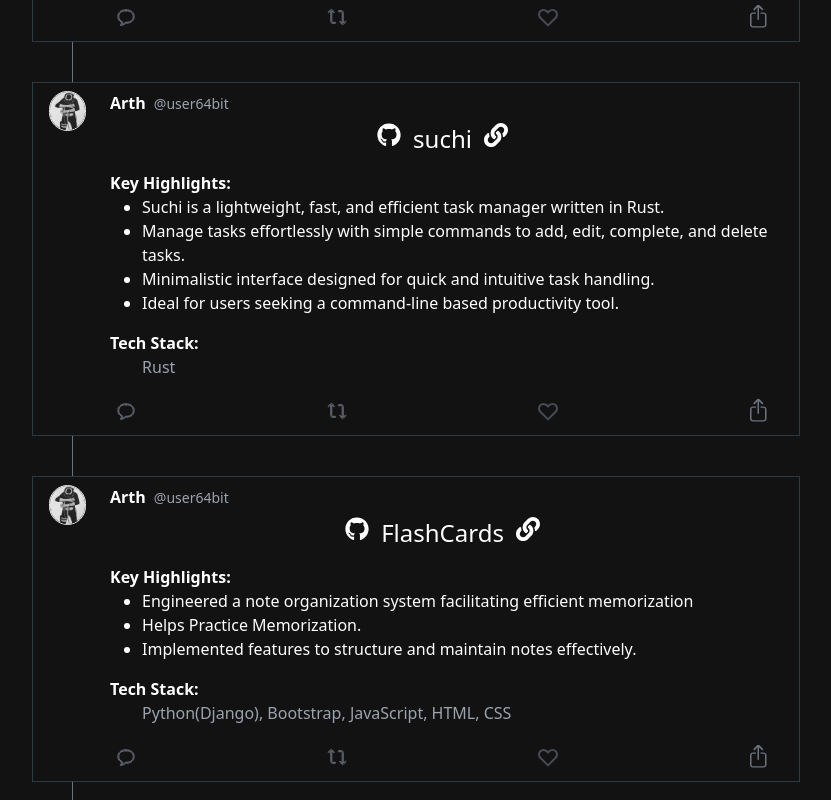
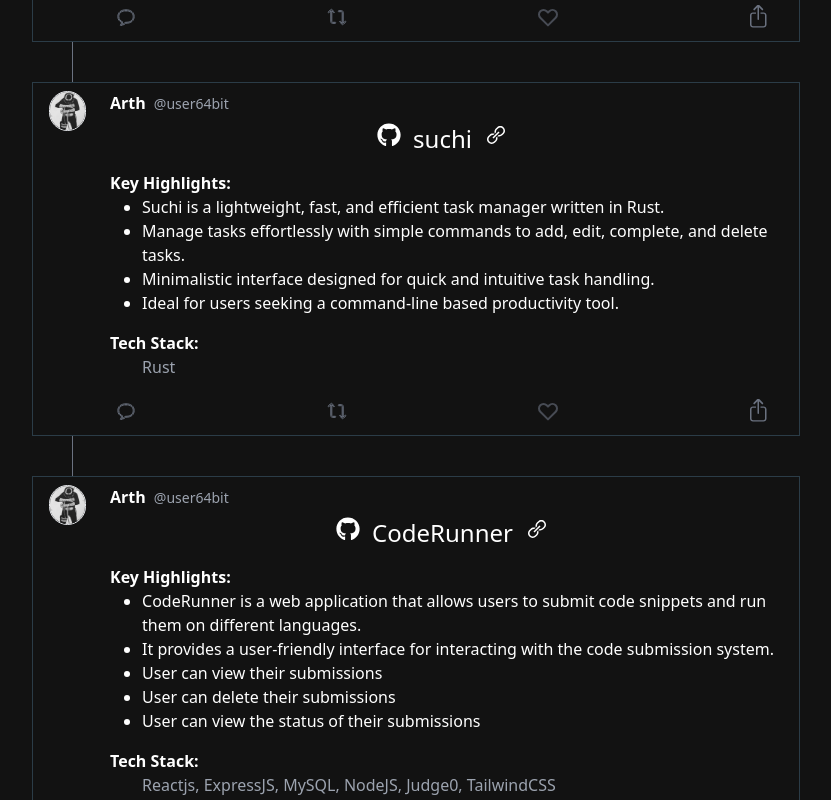
Before and after one commit to user-64bit/The-Tweetfolio, a React (Create React App) app: page /projects in a window 1280 px wide. Shown: the part 1600-2400 px from the top of the page, without its empty margins (224-1055 px from the left). Built offline with nearby package versions, Linux system fonts and the light colour scheme.

Commit message:
add: coderunner

```diff
--- a/src/components/tweets/ListProject.js
+++ b/src/components/tweets/ListProject.js
@@ -1,6 +1,6 @@
 import React, { useEffect } from "react";
 import { FaGithub } from "react-icons/fa";
-import { FaLink } from "react-icons/fa";
+import { LiaLinkSolid } from "react-icons/lia";
 
 const ListProject = ({
   project,
@@ -21,7 +21,7 @@ const ListProject = ({
         </a>
         {project}
         <a href={liveProject} target="_blank" rel="noreferrer">
-          <FaLink />
+          <LiaLinkSolid />
         </a>
       </h3>
       {purpose && (
--- a/src/config.js
+++ b/src/config.js
@@ -53,7 +53,15 @@ export const ExperienceData = [
 // Skills Data (Add more Key value pairs id needed)
 export const SkillsData = {
   "Programming Languages": ["Python", "C/C++", "JavaScript/TypeScript", "Rust"],
-  Tools: ["React", "Node.js", "Next.js", "Redux ToolKit", "Git", "Docker", "Prisma"],
+  Tools: [
+    "React",
+    "Node.js",
+    "Next.js",
+    "Redux ToolKit",
+    "Git",
+    "Docker",
+    "Prisma",
+  ],
   OS: ["Ubuntu", "Kali Linux", "Windows"],
   Databases: ["MongoDB", "PostgreSQL", "MySQL"],
 };
@@ -106,6 +114,19 @@ export const ProjectsData = [
     githubLink: "https://github.com/user-64bit/suchi",
     liveProject: "https://crates.io/crates/suchi",
     techStack: "Rust",
+  },
+  {
+    projectName: "CodeRunner",
+    listItems: [
+      "CodeRunner is a web application that allows users to submit code snippets and run them on different languages.",
+      "It provides a user-friendly interface for interacting with the code submission system.",
+      "User can view their submissions",
+      "User can delete their submissions",
+      "User can view the status of their submissions",
+    ],
+    githubLink: "https://github.com/user-64bit/CodeRunner",
+    liveProject: "#",
+    techStack: "Reactjs, ExpressJS, MySQL, NodeJS, Judge0, TailwindCSS",
   },
   {
     projectName: "FlashCards",
```
